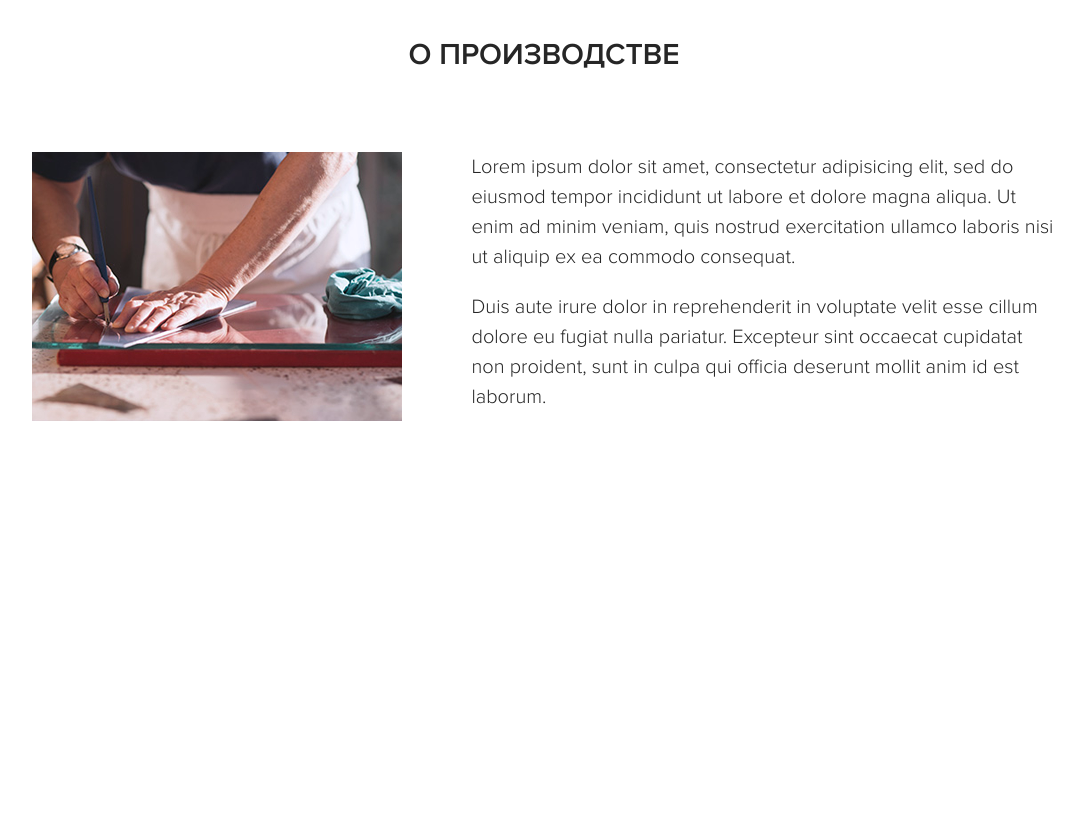
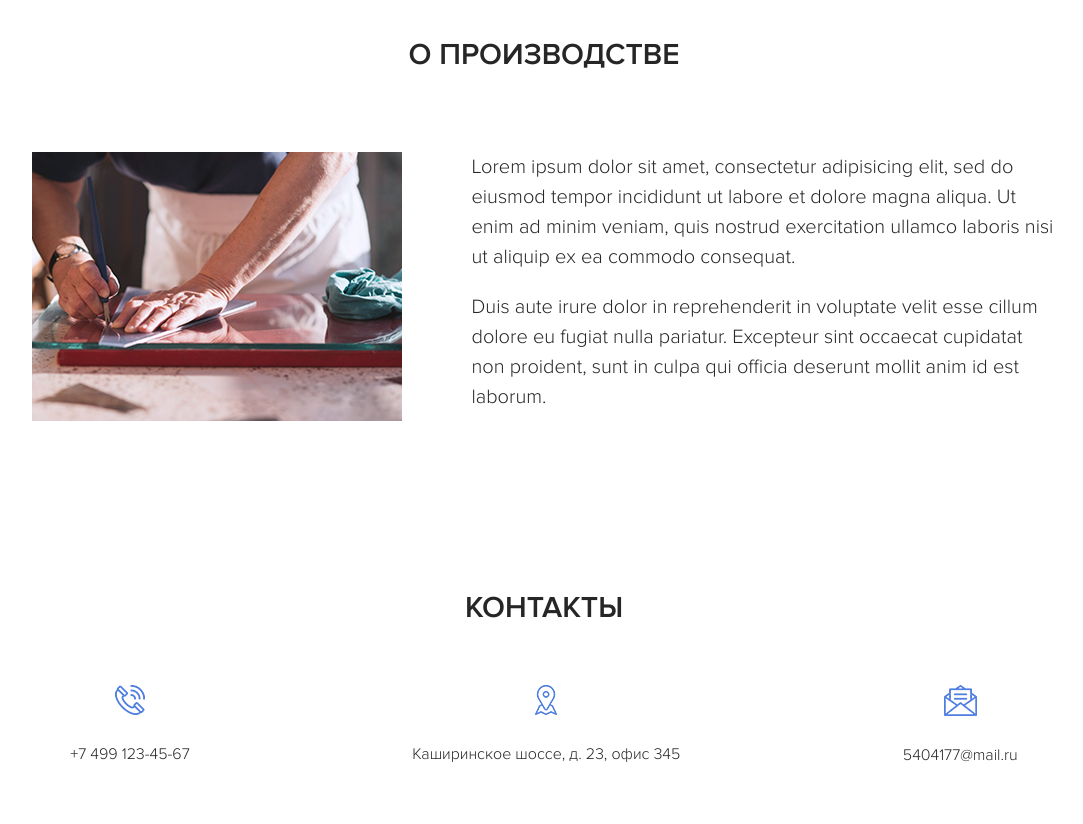
Before and after one commit to dimaproz/Skinali, a plain HTML site: page index.html in a window 1280 px wide. Shown: the part 6093-6917 px from the top of the page, without its empty margins (96-1179 px from the left). Before the commit the page ends 6599 px from the top, so only its background shows below. Drawn offline with Linux system fonts and the light colour scheme; a script that the page names is missing.

Commit message:
Сверстан блок с контактами, адаприровал

```diff
--- a/index.html
+++ b/index.html
@@ -643,6 +643,44 @@
                 <!-- /.factory-block -->
             </div>
         </section>
+        <!-- /.factory -->
+        <section class="section contacts">
+            <div class="container">
+                <h2 class="section-title section__title">
+                    Контакты
+                </h2>
+                <!-- /.section-title section__title -->
+                <div class="contacts-block">
+                    <div class="contacts-block__item">
+                        <img src="img/contacts/phone.png" alt="" class="contacts__image">
+                        <div class="contacts__text">
+                            <a href="#" class="contacts__link">+7 499 123-45-67</a>
+                        </div>
+                        <!-- /.contacts__text -->
+                    </div>
+                    <!-- /.contacts-block__item -->
+                    <div class="contacts-block__item">
+                        <img src="img/contacts/map.png" alt="" class="contacts__image">
+                        <div class="contacts__text">
+                            <address class="contacts__address">Каширинское шоссе, д. 23, офис 345</address>
+                        </div>
+                        <!-- /.contacts__text -->
+                    </div>
+                    <!-- /.contacts-block__item -->
+                    <div class="contacts-block__item">
+                        <img src="img/contacts/message.png" alt="" class="contacts__image">
+                        <div class="contacts__text">
+                            <a href="#" class="contacts__link">5404177@mail.ru</a>
+                        </div>
+                        <!-- /.contacts__text -->
+                    </div>
+                    <!-- /.contacts-block__item -->
+                </div>
+                <!-- /.contacts-block -->
+            </div>
+            <!-- /.container -->
+        </section>
+        <!-- /.section contacts -->
     </main>
 
     <!-- Подключение виджета отбратной связи через соцсети -->
--- /dev/null
+++ b/sass/blocks/_contacts.sass
@@ -0,0 +1,25 @@
+.contacts
+    &-block
+        display: flex
+        justify-content: space-around
+        flex-wrap: wrap
+        &__item
+            text-align: center
+    &__image
+        margin-bottom: 25px
+    &__text
+        font-size: 16px
+    &__link
+        text-decoration: none
+        color: $text-color
+    &__address
+        font-style: normal
+@media (max-width: 768px)
+    .contacts
+        &-block
+            &__item
+                width: 100%
+                margin-bottom: 30px
+        &__address
+            max-width: 200px
+            margin: auto
--- a/sass/style.sass
+++ b/sass/style.sass
@@ -19,3 +19,4 @@
 @import 'blocks/steps'
 @import 'blocks/reviews'
 @import 'blocks/factory'
+@import 'blocks/contacts'
```
Also changed, not shown: css/style.css, img/contacts/map.png (added), img/contacts/message.png (added), img/contacts/phone.png (added), 1 other file.
